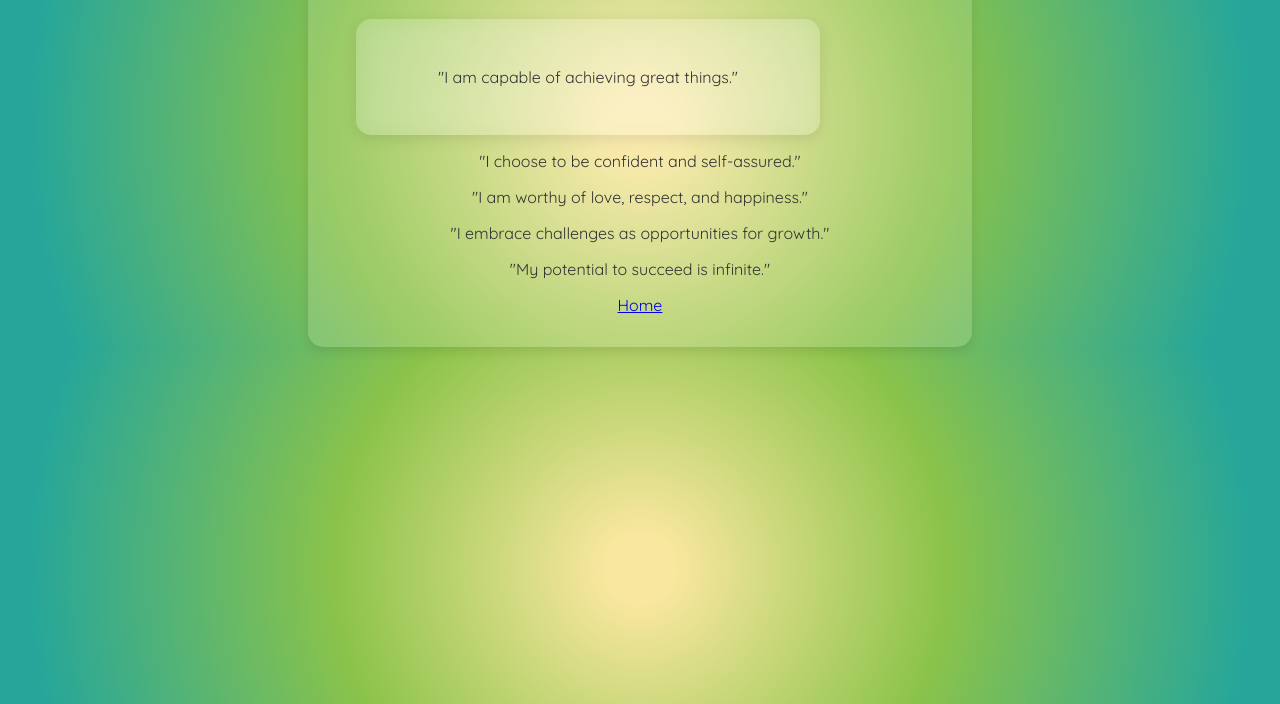
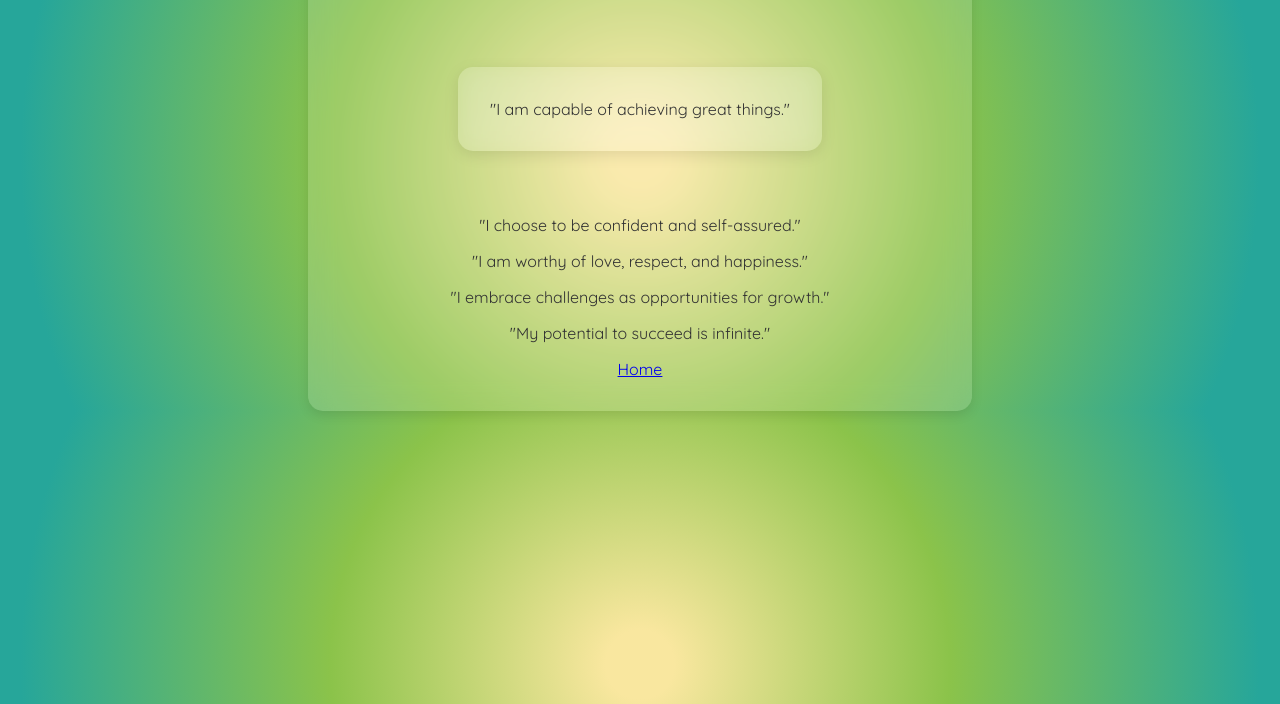
Before and after one commit to josephinekmj/josephinejohansen.github.io, a plain HTML site: page dailyaffirmations.html in a window 1280 px wide. Shown: the part 96-800 px from the top of the page. Drawn offline with Linux system fonts and the light colour scheme.

Commit message:
Update dailyaffirmations.html

```diff
--- a/dailyaffirmations.html
+++ b/dailyaffirmations.html
@@ -11,8 +11,8 @@
     <div class="container">
         <h1>Daily Affirmations</h1>
 
-        <div class="sacred-card">
-            <p class="affirmation">"I am capable of achieving great things."</p>
+        <div class="sacred-content">
+            <p class="sacred-card">"I am capable of achieving great things."</p>
         </div>
 
         <div class="affirmation-box">
```
